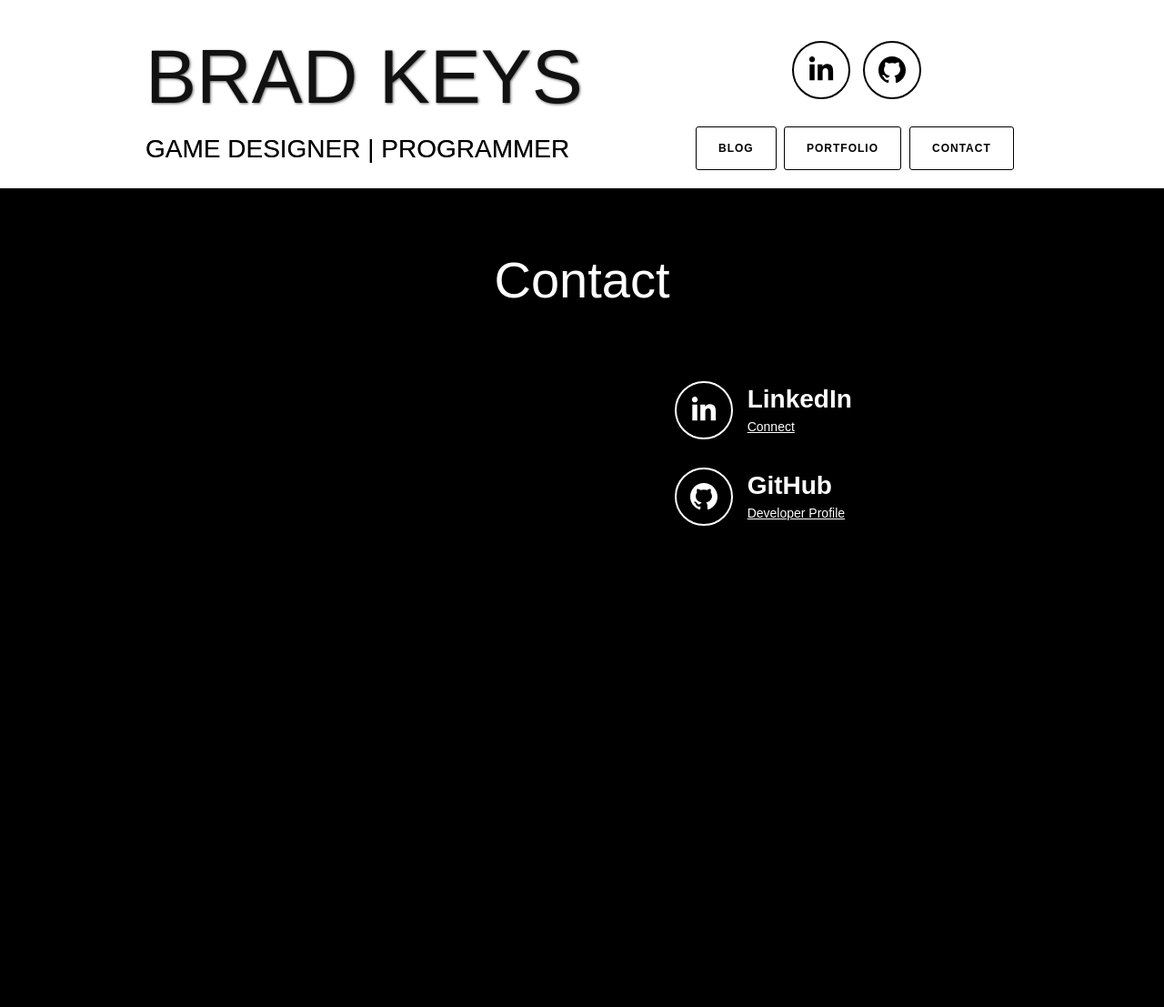
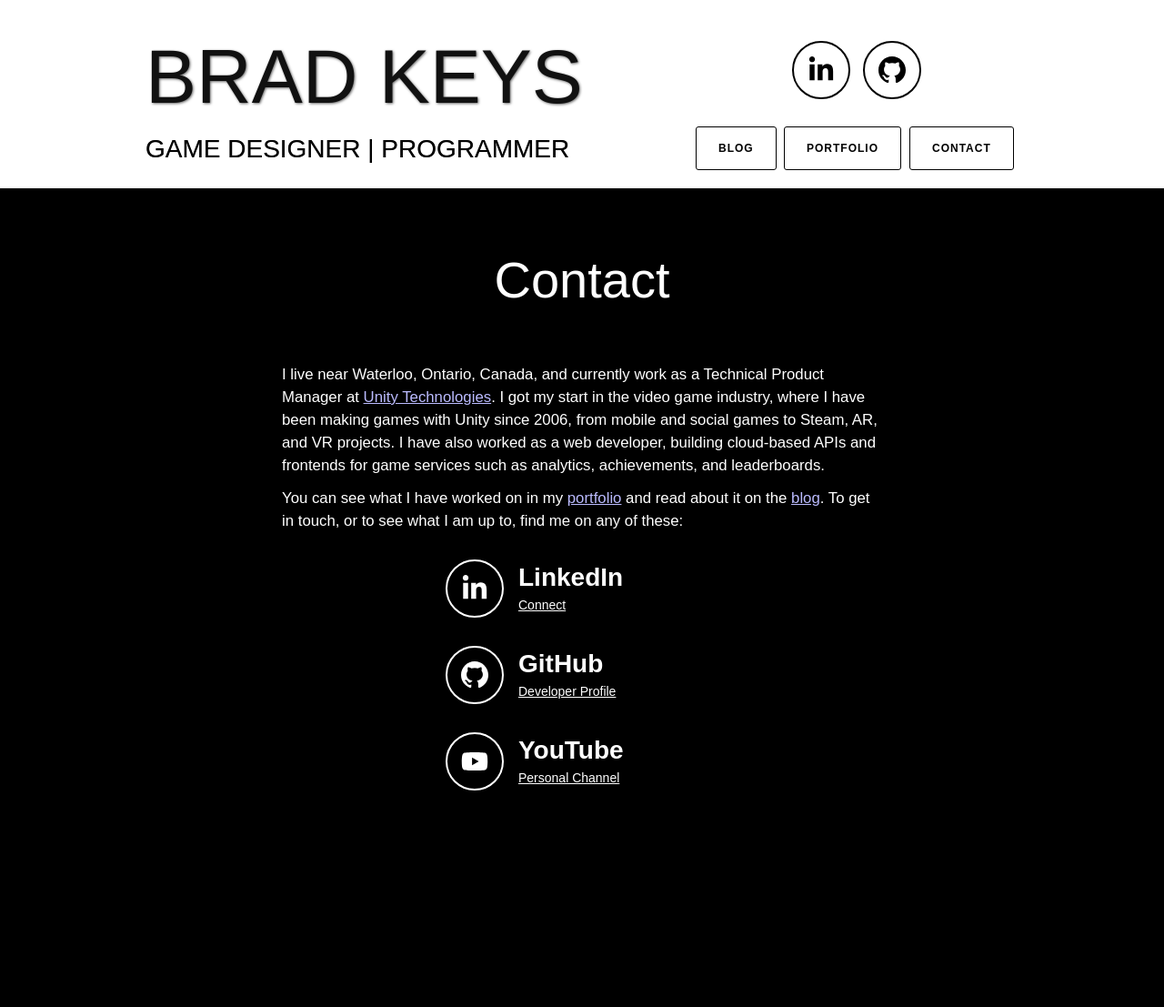
Before and after one commit to bradkeys/bradkeys.com, a Jekyll site: the page built from contact.html, in a window 1280 px wide. Shown: the whole page at 91% size. Built offline with Jekyll 4.4.1, drawn with Linux system fonts in a browser that asks for light colours.

Commit message:
Turn the contact page into an about-and-links page
Adds an introduction based on the portfolio blurb (location near Waterloo,
current role at Unity Technologies), a YouTube link, and a page
description. The Person structured data now carries the same role,
employer, location and YouTube profile. Drops the col-sm-* grid CSS the
old two-column layout used.

Co-Authored-By: Claude Sonnet 5.5 <noreply@anthropic.com>

```diff
--- a/_includes/head.html
+++ b/_includes/head.html
@@ -53,8 +53,10 @@
 		"@type": "Person",
 		"name": "Brad Keys",
 		"url": "{{ site.url }}/",
-		"jobTitle": "Game Developer",
-		"sameAs": ["https://www.linkedin.com/in/bradkeys", "https://github.com/bradkeys"]
+		"jobTitle": "Technical Product Manager",
+		"worksFor": { "@type": "Organization", "name": "Unity Technologies", "url": "https://unity.com" },
+		"homeLocation": { "@type": "Place", "name": "Near Waterloo, Ontario, Canada" },
+		"sameAs": ["https://www.linkedin.com/in/bradkeys", "https://github.com/bradkeys", "https://www.youtube.com/channel/UC779VTt6v6nRV_ygvOv5QDA"]
 	}
 	</script>
 	{% endif %}
--- a/_sass/_style.scss
+++ b/_sass/_style.scss
@@ -438,6 +438,18 @@ html {
                     align-items: center;
                     margin-top: 50px;
                     width: 100%;
+
+                    .about {
+                        width: 100%;
+                        max-width: 700px;
+                        padding: 0 20px;
+                        font-size: 1.2em;
+                        line-height: 1.5;
+
+                        a {
+                            text-decoration: underline;
+                        }
+                    }
 
                     .info {
                         padding: 20px;
--- a/contact.html
+++ b/contact.html
@@ -1,12 +1,24 @@
 ---
 layout: page
 title: Contact
+description: Get in touch with Brad Keys, a Technical Product Manager at Unity Technologies near Waterloo, Ontario, Canada, with a background in Unity game development.
 ---
 
 <div id="contact">
-    <div class="row">
-        <div class="col-sm-7"></div>
-        <div class="col-sm-4 col-sm-offset-1">
+    <div class="about">
+        <p>
+            I live near Waterloo, Ontario, Canada, and currently work as a Technical Product Manager at
+            <a href="https://unity.com">Unity Technologies</a>.
+            I got my start in the video game industry, where I have been making games with Unity since 2006,
+            from mobile and social games to Steam, AR, and VR projects.
+            I have also worked as a web developer, building cloud-based APIs and frontends for game services
+            such as analytics, achievements, and leaderboards.
+        </p>
+        <p>
+            You can see what I have worked on in my <a href="/portfolio/">portfolio</a> and read about it on the
+            <a href="/">blog</a>. To get in touch, or to see what I am up to, find me on any of these:
+        </p>
+    </div>
     <div class="info">
         <div class="row">
             <div class="col-xs-2">
@@ -30,6 +42,15 @@ title: Contact
                 </span>
             </div>
         </div>
+        <div class="row">
+            <div class="col-xs-2">
+                <a class="social-icon hvr-grow" href="https://www.youtube.com/channel/UC779VTt6v6nRV_ygvOv5QDA" aria-label="YouTube channel">{% include icons/youtube.svg %}</a>
+            </div>
+            <div class="col-xs-10">
+                <span class="type">YouTube</span>
+                <span class="data">
+                    <a href="https://www.youtube.com/channel/UC779VTt6v6nRV_ygvOv5QDA">Personal Channel</a>
+                </span>
             </div>
         </div>
     </div>
```
Also changed, not shown: _sass/_bootstrap.scss (+1 -1 lines), _includes/icons/youtube.svg (added). Lines whose indentation alone changed are shown as unchanged.
